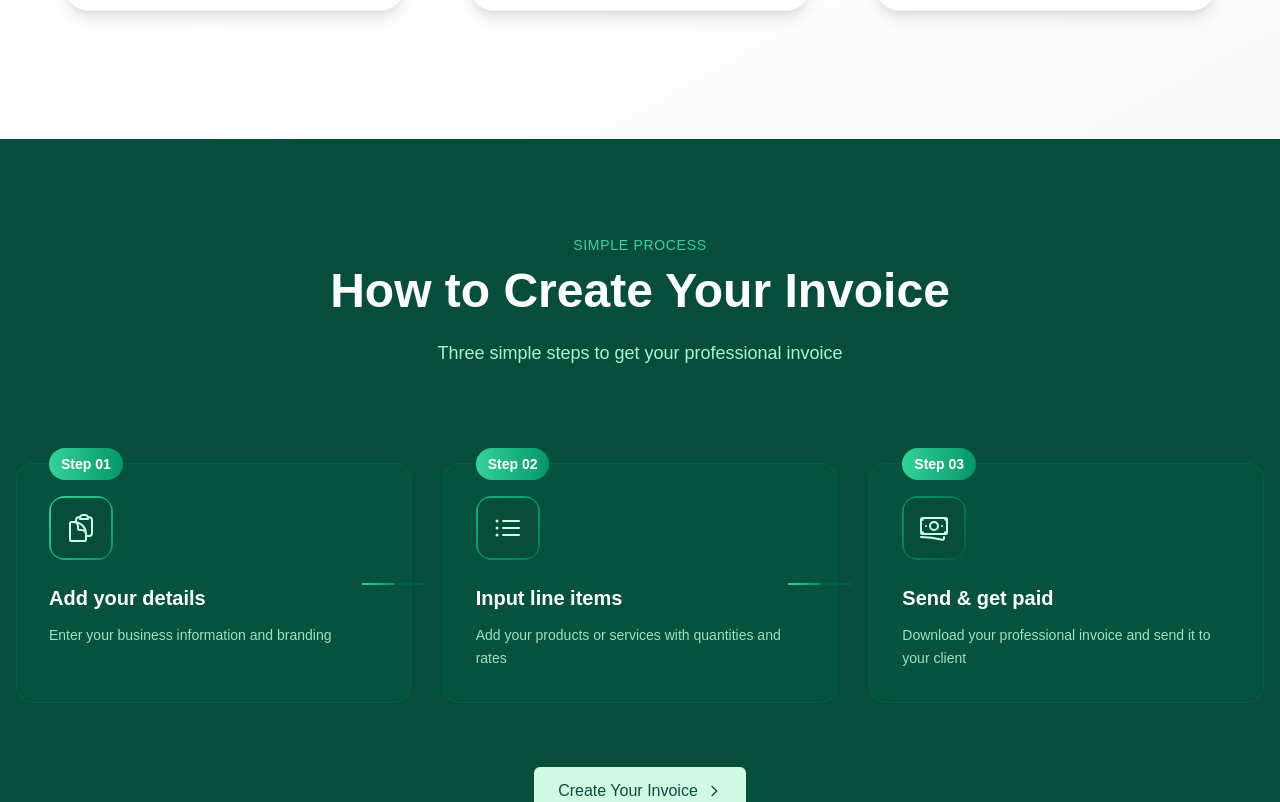
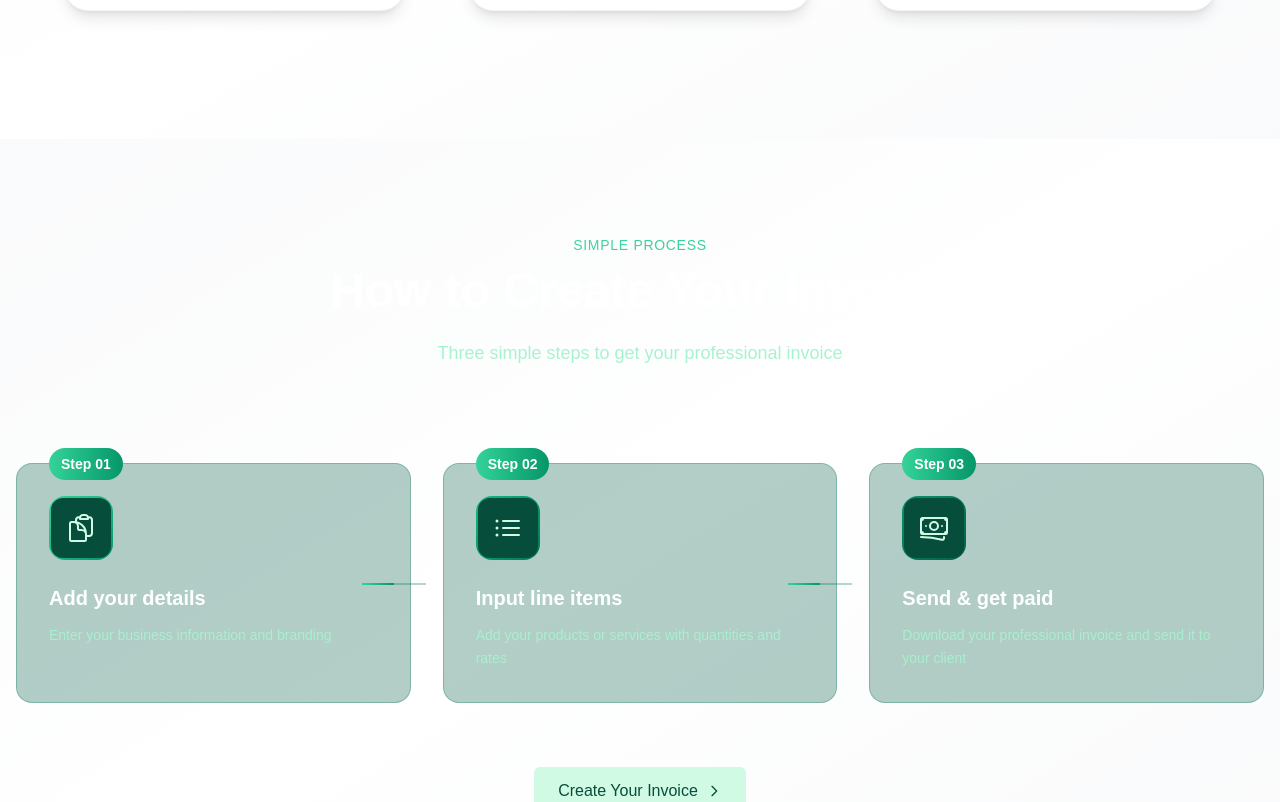
Before and after one commit to nanayawdev/salesgirl, a React (Vite) app: page / in a window 1280 px wide. Shown: the part 1218-2020 px from the top of the page. Built offline with nearby package versions, Linux system fonts and the light colour scheme.

Commit message:
Refactor InvoiceSteps component to remove dark mode dependency and enhance visual consistency
- Removed dark mode logic and updated background styles to a gradient for improved aesthetics.
- Simplified component structure by eliminating unnecessary theme checks, ensuring a more streamlined design.

```diff
--- a/src/components/InvoiceSteps/InvoiceSteps.jsx
+++ b/src/components/InvoiceSteps/InvoiceSteps.jsx
@@ -1,11 +1,8 @@
 import React from 'react';
 import { Link } from 'react-router-dom';
 import { ClipboardDocumentIcon, ListBulletIcon, BanknotesIcon } from '@heroicons/react/24/outline';
-import { useTheme } from '../../contexts/ThemeContext';
 
 const InvoiceSteps = () => {
-  const { theme } = useTheme();
-  const isDark = theme === 'dark' || (theme === 'system' && window.matchMedia('(prefers-color-scheme: dark)').matches);
 
   const steps = [
     {
@@ -32,7 +29,7 @@ const InvoiceSteps = () => {
   ];
 
   return (
-    <div id="invoice-steps" className={`py-24 ${isDark ? 'bg-emerald-950' : 'bg-emerald-900'}`}>
+    <div id="invoice-steps" className="py-24 bg-gradient-to-br from-gray-50 via-white to-gray-50">
       <div className="max-w-7xl mx-auto px-4">
         <div className="text-center mb-24">
           <span className="text-transparent bg-clip-text bg-gradient-to-r from-emerald-300 to-emerald-500 text-sm font-medium tracking-wider uppercase mb-3 block">
@@ -51,7 +48,7 @@ const InvoiceSteps = () => {
             <div
               key={step.number}
               className={`relative p-8 rounded-2xl transition-all duration-300 group
-                ${isDark ? 'bg-emerald-900/30' : 'bg-emerald-800/30'}
+                bg-emerald-800/30
                 hover:bg-gradient-to-br hover:from-emerald-800/40 hover:to-emerald-900/40
                 border border-emerald-700/30 hover:border-emerald-600/50`}
             >
@@ -64,7 +61,7 @@ const InvoiceSteps = () => {
 
               {/* Icon */}
               <div className={`w-16 h-16 rounded-2xl bg-gradient-to-br ${step.color} p-0.5 mb-6 transform group-hover:scale-105 group-hover:rotate-3 transition-all duration-300`}>
-                <div className={`w-full h-full ${isDark ? 'bg-emerald-950' : 'bg-emerald-900'} rounded-xl flex items-center justify-center`}>
+                <div className="w-full h-full bg-emerald-900 rounded-xl flex items-center justify-center">
                   <div className="text-emerald-100">
                     {step.icon}
                   </div>
```
